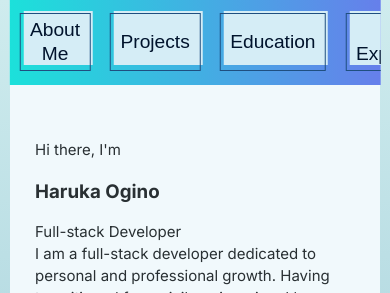
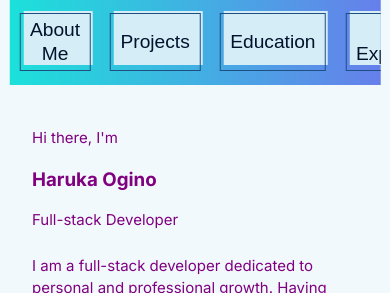
Before and after one commit to haruka-ogino/new-portfolio, a Next.js app: page / in a window 390 px wide. Shown: the top 293 px of the page. Built offline with nearby package versions, Linux system fonts and the light colour scheme; no server answers; the database is empty.

Commit message:
add media query for screens smaller than 630px

```diff
--- a/app/globals.css
+++ b/app/globals.css
@@ -15,7 +15,7 @@ body {
   align-items: center;
   width: 70%;
   min-height: 100vh;
-  margin: 0;
+  margin: 0 auto;
   background-color: #f1f9fc;
   z-index: -2;
   height: auto;
@@ -27,6 +27,17 @@ body {
 @media (max-width: 1000px) {
   body {
     width: 95%;
+  }
+}
+
+@media (max-width: 630px) {
+  body {
+    display: block;
+    color: purple;
+    width: 100%;
+    padding: 0px;
+    justify-content: flex-start;
+    overflow-x: hidden;
   }
 }
 
--- a/styles/home.css
+++ b/styles/home.css
@@ -133,6 +133,9 @@ p.tech-stack {
 }
 
 @media (max-width: 1000px) {
+  .intro {
+    margin-bottom: 1.5em;
+  }
   .about-me {
     flex-direction: column;
   }
@@ -143,6 +146,21 @@ p.tech-stack {
     justify-content: flex-end;
   }
 }
+
+/* @media (max-width: 630px) {
+  .intro {
+    margin-bottom: 1.5em;
+  }
+  .about-me {
+    flex-direction: column;
+  }
+  .project-info {
+    align-items: flex-start;
+  }
+  .project-links {
+    justify-content: flex-end;
+  }
+} */
 
 @keyframes slideInLeft {
   from {
```
